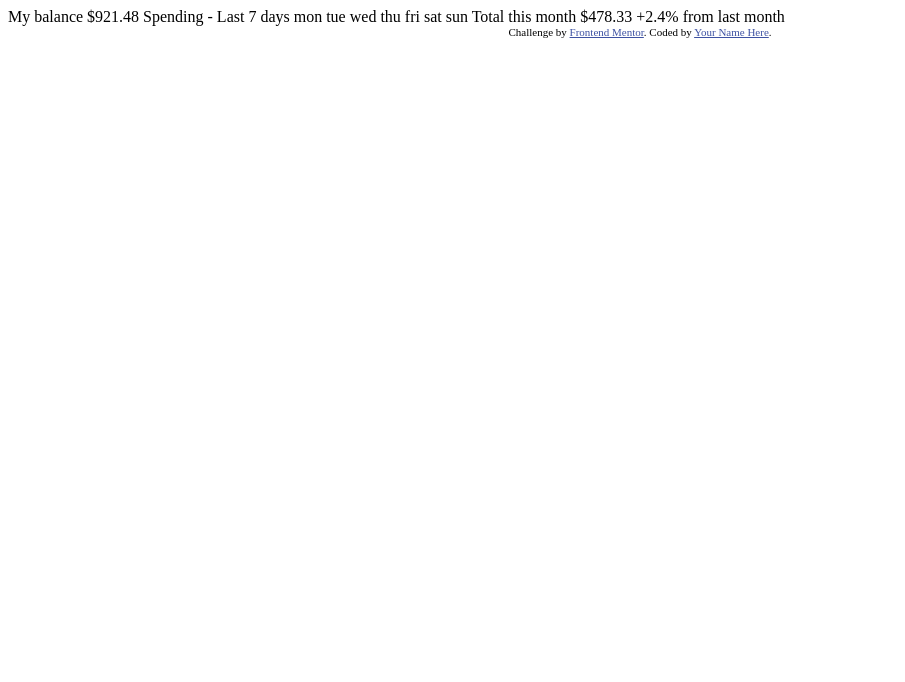
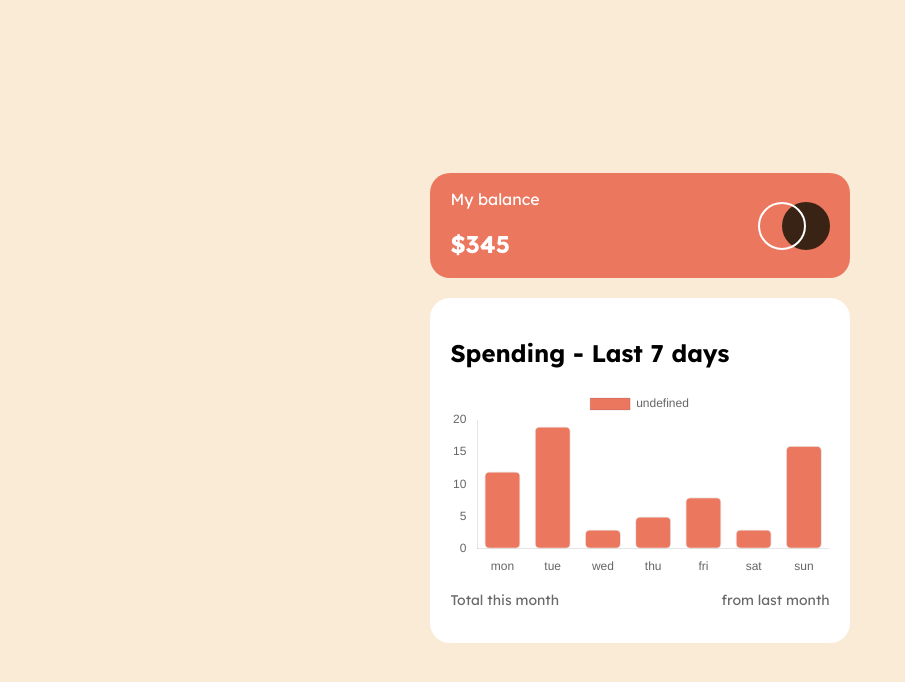
Before and after one commit to GrazonJS/Expenses-chart, a plain HTML site: page index.html in a window 1280 px wide. Shown: the whole page, without its empty margins (0-905 px from the left). Drawn offline with nearby package versions, Linux system fonts and the light colour scheme.

Commit message:
second commit

```diff
--- a/index.html
+++ b/index.html
@@ -1,43 +1,84 @@
-<!DOCTYPE html>
 <html lang="en">
 <head>
-  <meta charset="UTF-8">
-  <meta name="viewport" content="width=device-width, initial-scale=1.0"> <!-- displays site properly based on user's device -->
+    <meta charset="UTF-8">
+    <meta http-equiv="X-UA-Compatible" content="IE=edge">
+    <meta name="viewport" content="width=device-width, initial-scale=1.0">
+    <title>balance checker</title>
+    <link rel="stylesheet" href="style.css">
+    <script src="script.js"></script>
+    <script src="https://cdn.jsdelivr.net/npm/chart.js"></script>
+    </script>
+    <link rel="preconnect" href="https://fonts.googleapis.com">
+<link rel="preconnect" href="https://fonts.gstatic.com" crossorigin>
+<link href="https://fonts.googleapis.com/css2?family=Big+Shoulders+Display:wght@700&family=Lexend+Deca:wght@400;700&display=swap" rel="stylesheet">
 
-  <link rel="icon" type="image/png" sizes="32x32" href="./images/favicon-32x32.png">
-
-  <title>Frontend Mentor | Expenses chart component</title>
-
-  <!-- Feel free to remove these styles or customise in your own stylesheet 👍 -->
-  <style>
-    .attribution { font-size: 11px; text-align: center; }
-    .attribution a { color: hsl(228, 45%, 44%); }
-  </style>
 </head>
 <body>
+    <div class="header ">
+        <div>
+           <p>
+            My balance
+           </p>
+           <h2 id='balance'>
+               $345
+           </h2>
+        </div>
+        <div class="img">
+            <svg width="72" height="48" viewBox="0 0 72 48" xmlns="http://www.w3.org/2000/svg"><g fill="none" fill-rule="evenodd"><circle fill="#382314" cx="48" cy="24" r="24"/><circle stroke="#FFF" stroke-width="2" cx="24" cy="24" r="23"/></g></svg>
+        </div>
+    </div>
+    <br>
+    <div class="details">
 
-  My balance
-  $921.48
+         <div class="title">
+            <h2>Spending - Last 7 days</h2>
+         </div>
+         <div class="graph">
+            <canvas id="myChart" style="width:100%;max-width:700px"></canvas>
+         </div>
+         <div class="total-part">
+            <div class="part-a">
+                <p>Total this month</p>
+                <div id="moneySpent"></div>
+            </div>
+            <div class="part-b">
+                <p id="percent"></p>
+                <p>from last month</p>
+            </div>
+         </div>
 
-  Spending - Last 7 days
+    </div>
+    <script>
+  const ctx = document.getElementById('myChart');
 
-  mon
-  tue
-  wed
-  thu
-  fri
-  sat
-  sun
-
-  Total this month
-  $478.33
-
-  +2.4%
-  from last month
-
-  <div class="attribution">
-    Challenge by <a href="https://www.frontendmentor.io?ref=challenge" target="_blank">Frontend Mentor</a>.
-    Coded by <a href="#">Your Name Here</a>.
-  </div>
+  new Chart(ctx, {
+    type: 'bar',
+    data: {
+      labels: ['mon', 'tue', 'wed', 'thu', 'fri', 'sat','sun'],
+      datasets: [{
+        data: [12, 19, 3, 5, 8, 3,16    ],
+        backgroundColor:"hsl(10, 79%, 65%)",
+        borderRadius:5,
+        borderWidth: 1,
+        borderSkipped: false,
+        hoverBackgroundColor:"hsl(195, 53%, 79%)"
+      }]
+    },
+    options: {
+      scales: {
+        x:{
+      grid: {
+        display: false
+      }
+    },
+    y: {
+      grid: {
+        display: false
+      }
+    }
+      }
+    }
+  });
+</script>
 </body>
 </html>
--- /dev/null
+++ b/script.js
@@ -0,0 +1,5 @@
+balanceDiv = document.getElementById('balance')
+
+balance = '6543'
+
+balanceDiv.innerText = balance
--- a/src/style.css
+++ b/style.css
@@ -1,4 +1,6 @@
 body{
+
+    font-family: 'Lexend Deca', sans-serif;
     height: 100vh;
     background-color:antiquewhite;
     display: flex;
@@ -9,7 +11,7 @@ body{
 }
 
 .header{
-
+    color: white;
     background-color: hsl(10, 79%, 65%);
     width: 30%;
     display: flex;
@@ -20,11 +22,25 @@ body{
     padding:0px 20px 0px 20px ;
 }
 
-
+.img{
+    display: flex;
+    justify-content: center;
+    align-items: center;
+}
 .details{
     background-color: white;
     width: 30%;
     border-radius: 20px;
     padding: 20px 20px 20px 20px ;
+}
 
+.total-part{
+    display: flex;
+    flex-direction: row;
+    justify-content: space-between  ;
 }
+
+.total-part p{
+    color: dimgrey;
+    font-size: 14px;
+}
```
Also changed, not shown: src/index.html (deleted, +0 -46 lines), images/logo.svg (deleted), src/script.js (deleted), 1 other file.
